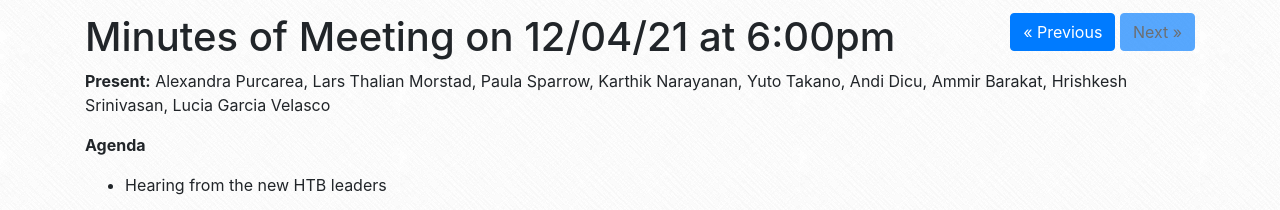
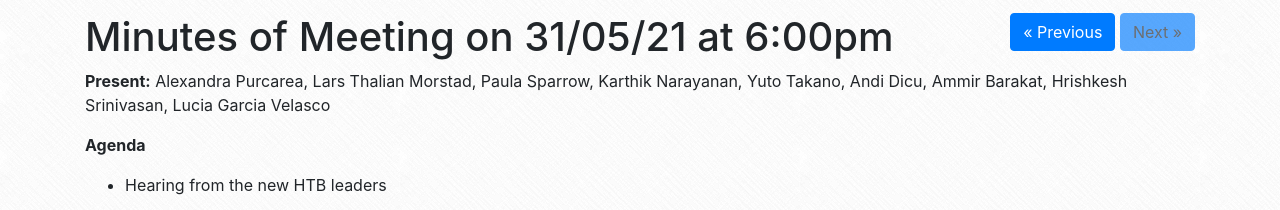
Before and after one commit to compsoc-edinburgh/website, a Jekyll site: the page built from _minutes/2021-05-31.md, in a window 1280 px wide. Shown: the part 346-556 px from the top of the page. Built offline with Jekyll 4.4.1, drawn with Linux system fonts in a browser that asks for light colours; nearby versions of some CDN libraries.

Commit message:
Update 2021-05-31.md

```diff
--- a/_minutes/2021-05-31.md
+++ b/_minutes/2021-05-31.md
@@ -1,5 +1,5 @@
 ---
-date: 2021-04-12 6:00pm
+date: 2021-05-31 6:00pm
 ---
 
 **Present:** Alexandra Purcarea, Lars Thalian Morstad, Paula Sparrow, Karthik Narayanan, Yuto Takano, Andi Dicu, Ammir Barakat, Hrishkesh Srinivasan, Lucia Garcia Velasco
```
